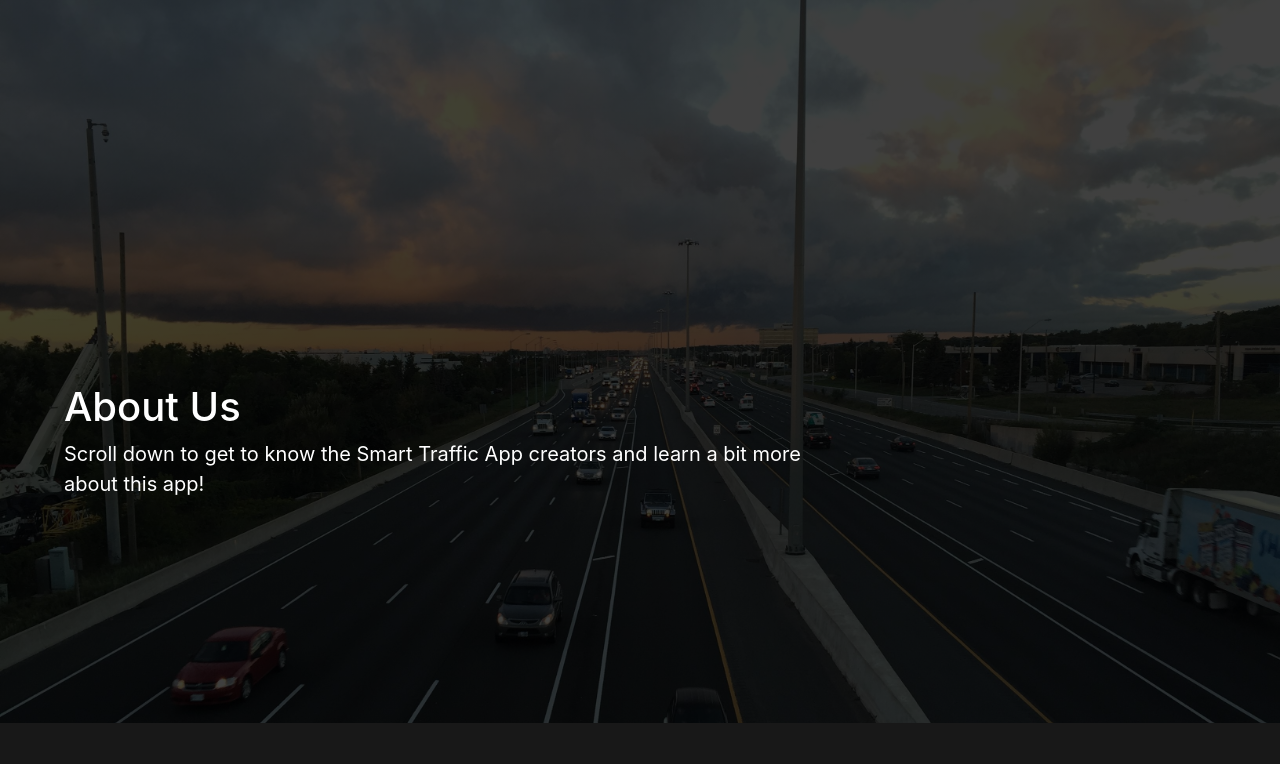
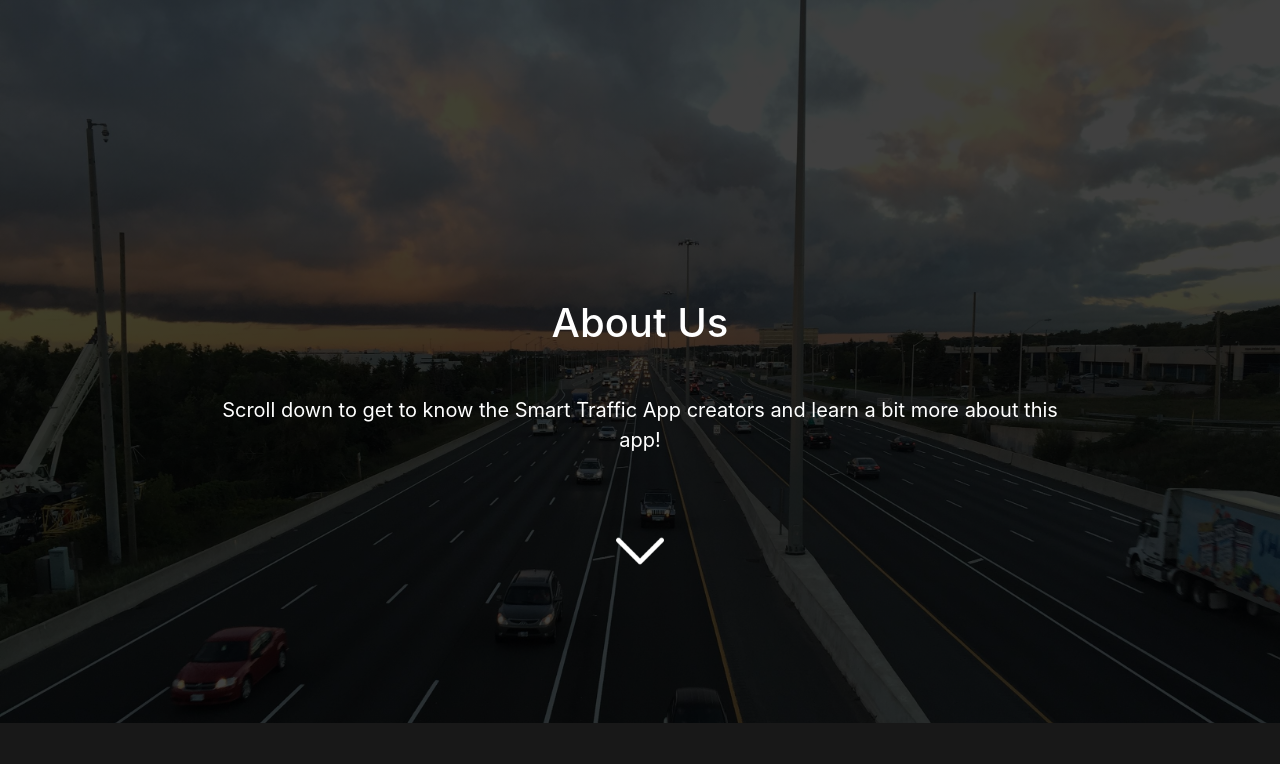
Before and after one commit to SarvathSharma/Smart-Traffic-Control-System, a Flask app: page /aboutus in a window 1280 px wide. Shown: the part 77-841 px from the top of the page. Run offline with Flask 2, Linux system fonts and the light colour scheme; some libraries are stand-ins or nearby versions.

Commit message:
centerd about us

```diff
--- a/static/styles/aboutus.css
+++ b/static/styles/aboutus.css
@@ -5,20 +5,20 @@
   height: calc(100vh - 76px);
   width: 100vw;
   display: flex;
-  padding-top: 128px;
+  padding-top: 300px;
+  flex-direction: column;
 }
 
 .heading-text {
   width: calc(200% / 3);
+  text-align: center;
   align-self: center;
-  padding-left: 32px;
 }
 
-@media only screen and (min-device-width: 768px) {
-    .heading-text {
-      padding-left: 250px;
-    }
+.sub-heading-text{
+    margin-top: 48px;
 }
+
 
 .centered-text {
   text-align: center;
@@ -87,3 +87,15 @@
 .about-us-description{
     grid-area: Description;
 }
+
+.arrow-down{
+    filter: brightness(0) invert(1);
+    padding: 8px 8px;
+}
+
+.center {
+    display: block;
+    margin-top: 48px;
+    margin-left: auto;
+    margin-right: auto;
+  }
--- a/static/styles/index.css
+++ b/static/styles/index.css
@@ -9,7 +9,7 @@
   padding-top: 128px;
 }
 
-.heading-text {
+.heading-text-index {
   width: calc(200% / 3);
   align-self: center;
   padding-left: 64px;
--- a/templates/aboutus.html
+++ b/templates/aboutus.html
@@ -5,9 +5,12 @@
       <h1>
         About Us
       </h1>
-      <p>
+      <p class="sub-heading-text">
         Scroll down to get to know the Smart Traffic App creators and learn a bit more about this app!
       </p>
+    </div>
+    <div class="center">
+      <img class="arrow-down" src="/static/pictures/arrow-down.png" height="64px">
     </div>
   </div>
   <div class="centered-text">
--- a/templates/index.html
+++ b/templates/index.html
@@ -1,7 +1,7 @@
 {% extends "layout.html" %} {% block content %}
 <div>
   <div class="homepage-card">
-    <div class="heading-text">
+    <div class="heading-text-index">
       <h1>
         Tired of slow traffic?
       </h1>
--- a/vehicleDetection/finalData.csv
+++ b/vehicleDetection/finalData.csv
@@ -1 +1 @@
-12,12,13,6,18,8
+14,16,14,5
```
Also changed, not shown: static/pictures/arrow-down.png (added), 1 other file.
